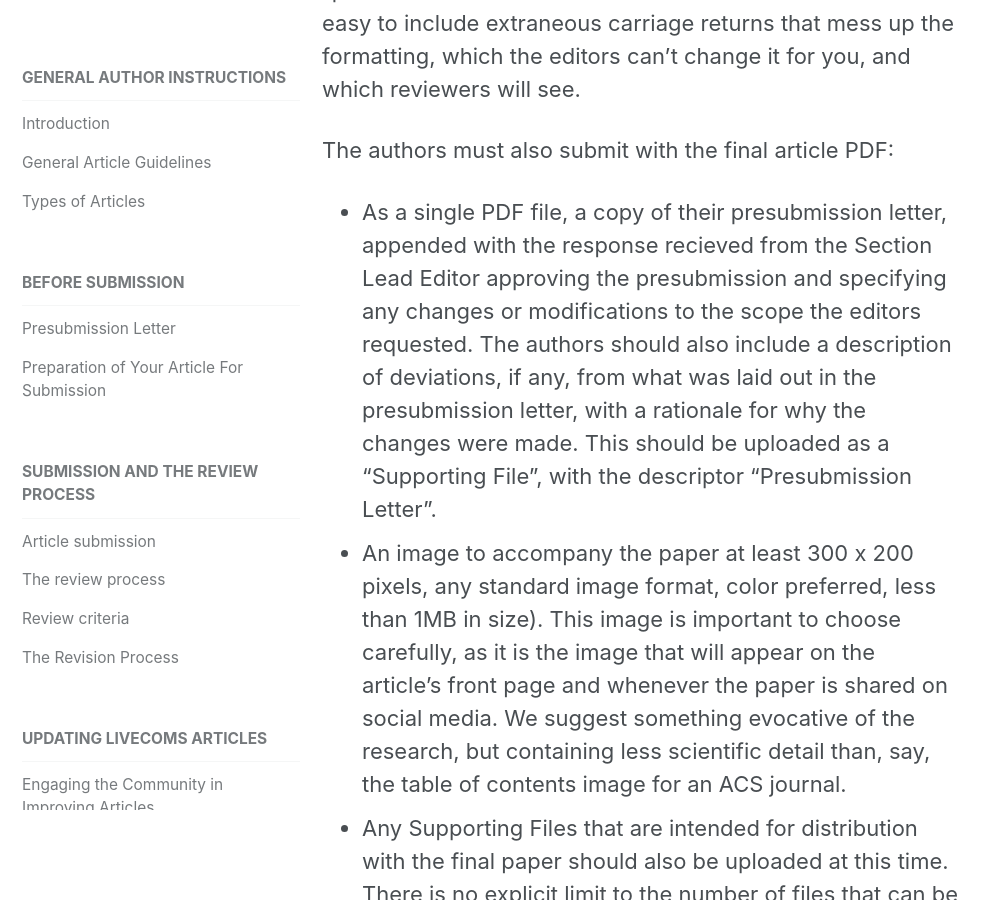
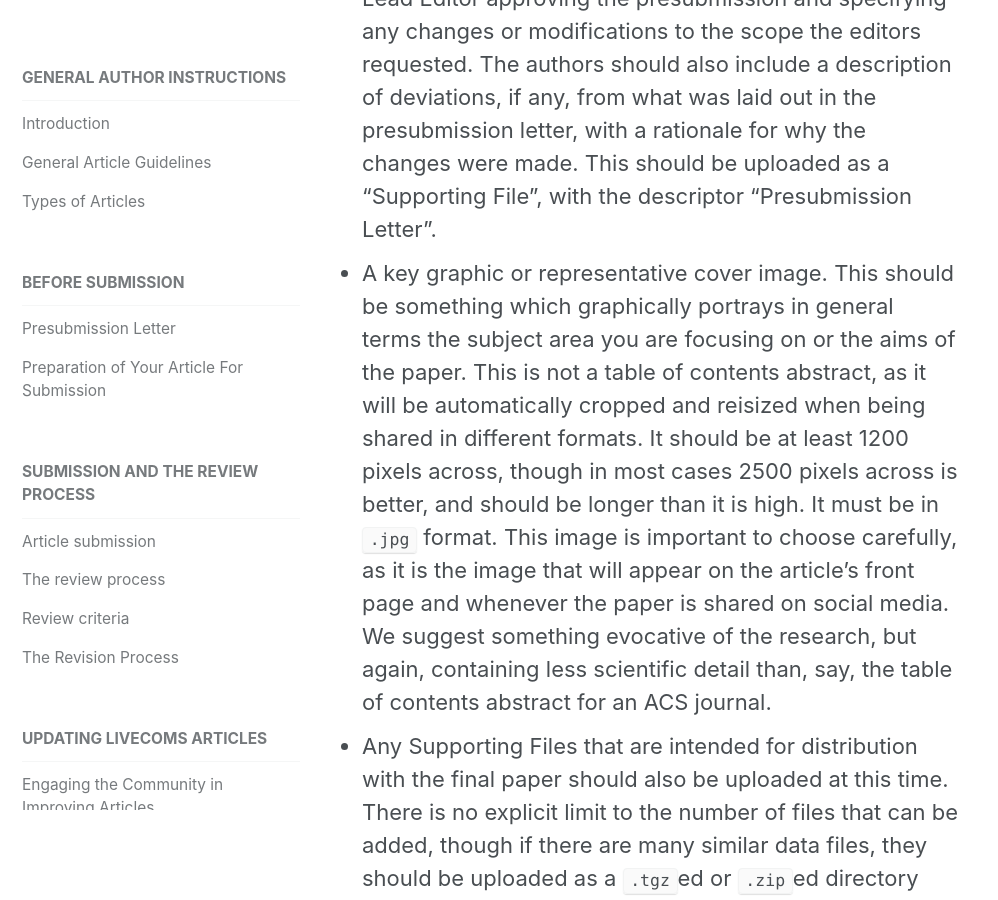
Before and after one commit to livecomsjournal/livecomsjournal.github.io, a Jekyll site: the page built from _author_instructions/01_policies.md, in a window 1280 px wide and 900 px high, scrolled down 10483 px. Shown: the whole window, without its empty margins (0-998 px from the left). Built offline with Jekyll 4.4.1, drawn with Linux system fonts in a browser that asks for light colours; some of the changed lines change nothing that is shown; some of the changed text lies outside the part shown.

Commit message:
fixing image text.

```diff
--- a/_author_instructions/01_policies.md
+++ b/_author_instructions/01_policies.md
@@ -141,13 +141,6 @@
 All data presented should have error bars if available, though if drawn from literature data where no uncertainties were presented we understand if they cannot be given (though this should be noted).
 Preliminary guidance can be obtained from the yet-to-be-peer-reviewed [Best Practices manuscript](https://github.com/dmzuckerman/Sampling-Uncertainty/) on quantifying uncertainty.
 
-
-### Representative image
-
-Each article is posted alongside a key graphic or representative image; as part of the submission process, you must upload a representative image of your choice.
-This should be something which graphically portrays a key point from your article in a stand-alone manner or represents the area you are focusing on.
-
-
 ### Preprints
 
 Ultimately, assuming your article passes peer review, LiveCoMS will host a published version of your article, and you will have what essentially constitutes a preprint available on GitHub as well.
@@ -175,7 +168,7 @@
 The authors must also submit with the final article PDF:
 
   * As a single PDF file, a copy of their presubmission letter, appended with the response recieved from the Section Lead Editor approving the presubmission and specifying any changes or modifications to the scope the editors requested. The authors should also include a description of deviations, if any, from what was laid out in the presubmission letter, with a rationale for why the changes were made. This should be uploaded as a "Supporting File", with the descriptor "Presubmission Letter".
-  * An image to accompany the paper at least 300 x 200 pixels, any standard image format, color preferred, less than 1MB in size). This image is important to choose carefully, as it is the image that will appear on the article's front page and whenever the paper is shared on social media. We suggest something evocative of the research, but containing less scientific detail than, say, the table of contents image for an ACS journal.
+  * A key graphic or representative cover image. This should be something which graphically portrays in general terms the subject area you are focusing on or the aims of the paper. This is not a table of contents abstract, as it will be automatically cropped and reisized when being shared in different formats.  It should be at least 1200 pixels across, though in most cases 2500 pixels across is better, and should be longer than it is high. It must be in `.jpg` format. This image is important to choose carefully, as it is the image that will appear on the article's front page and whenever the paper is shared on social media. We suggest something evocative of the research, but again, containing less scientific detail than, say, the table of contents abstract for an ACS journal.
   * Any Supporting Files that are intended for distribution with the final paper should also be uploaded at this time. There is no explicit limit to the number of files that can be added, though if there are many similar data files, they should be uploaded as a `.tgz`ed or `.zip`ed directory and include a README file.
 
 As part of the submission form, authors will suggest 4-5 reviewers.
@@ -215,7 +208,7 @@
 - Within a few days of verifying the metadata and providing the lede, you will be notified by the editors about the volume, year, article number, and DOI (which will not yet be active, but will become active after posting the ASAP article). Enable the LiveCoMS footer by including the `pubversion` class option in the document preamble, and use this information to fill in the `\datereceived`, `\dateaccepted`, `\pubvolume`, `\pubyear`, `\articlenum`, and `\pubDOI` fields.
 - Do a final check for issues with grammar, word choice, spelling, formatting (including issues with the LaTeX template, placement of figures, etc.) and typos. This step replaces the galley proofs stage in many other journal article preparation processes. Please [reference the appropriate part of the author instructions](https://livecomsjournal.github.io/authors/policies/#writing-style-and-editing) for what to look for in final checks and updating. Note that authors bear ultimate responsibility for ensuring the writing is of good quality. Editors may suggest improvements, but this is at their discretion.
 - Recompile the PDF, and check it into your GitHub repository under the folder `releases/LiveCoMS_Article_VX.pdf`, where 'X' is the current article verrsion, along with any final corrections as noted above.
-- The related header image (which should have been submitted in the original submission for review, but can be updated at this point if desired) should be at least 1200 pixels wide and in `.jpg` format, and should be available on the GitHub repository as `releases/header_VX.jpg`, where again 'X' is the current article version, and notify the editor when this has been done.
+- The represenatative header image (which was submitted in the original submission for review, but can be updated at this point if desired) should be available on the GitHub repository as `releases/header_VX.jpg`, where again 'X' is the current article version, and notify the editor when this has been done.
  At this point, you should tag the state of the repository as a release ([see instructions for this](https://help.github.com/articles/creating-releases/)), with name `published-version-VX`, where again, 'X' is the current version.
 - After being published as an ASAP article, but before the article is published in the next regularly scheduled issue, you will have a final chance to fix minor typos and inaccuracies (but not substantive content)   Beyond that, any typos will remain in the LiveCoMS version until the next peer-reviewed version.  Changes can of course be made at any time in the authors’ maintained version on GitHub, which is linked from the article itself.
 
```
